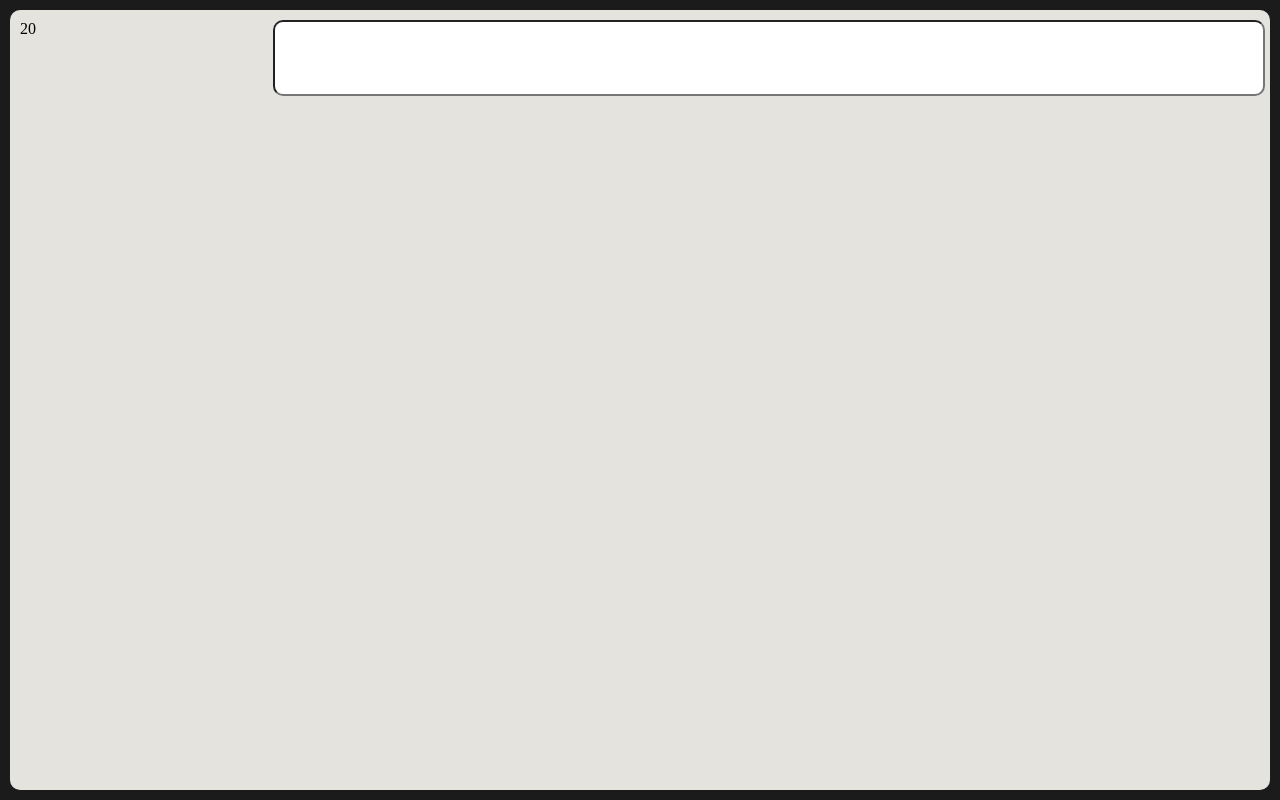
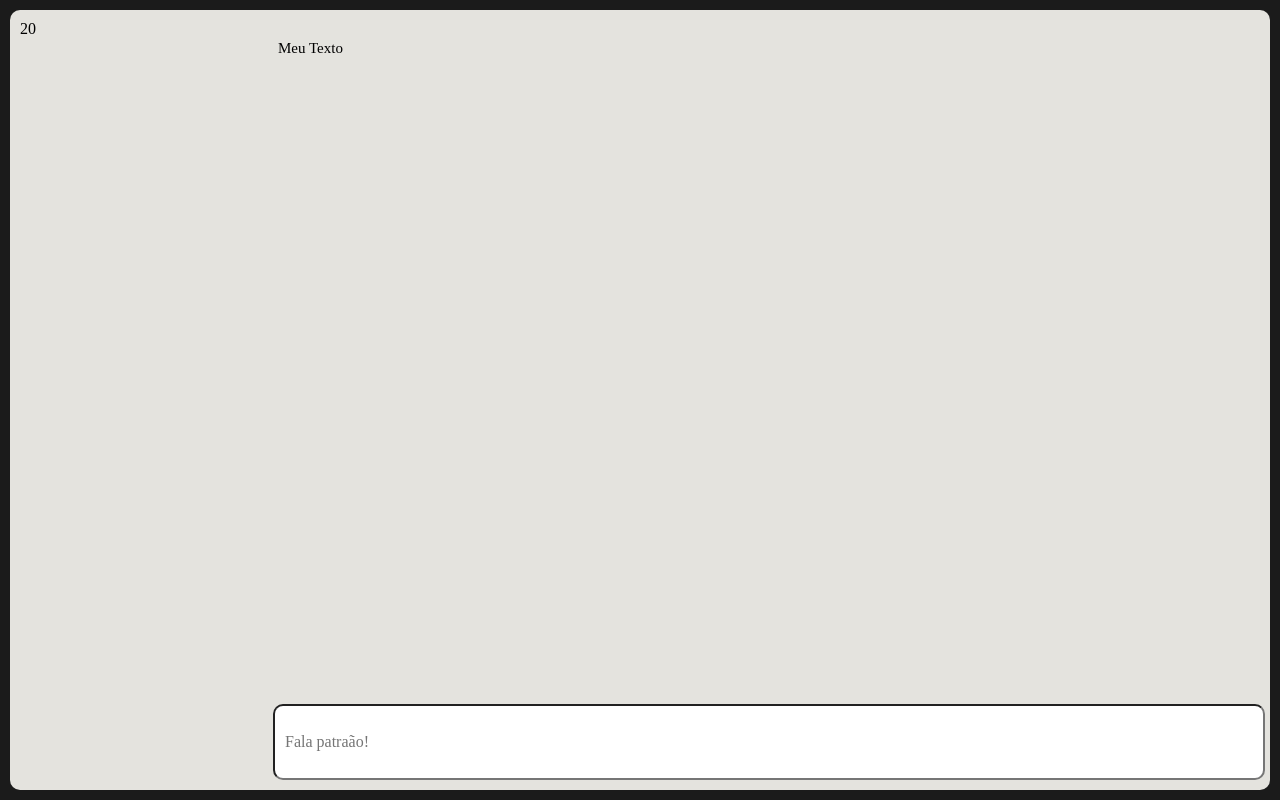
Before and after one commit to O-orion/my-prompt, a React (Create React App) app: page / in a window 1280 px wide. Built offline with nearby package versions, Linux system fonts and the light colour scheme.

Commit message:
feat: criando components textprompt,display prompts,card prompts e myprompts

```diff
--- /dev/null
+++ b/src/components/component/TextPrompt.tsx
@@ -0,0 +1,5 @@
+import styled from "styled-components";
+
+export const TextPrompt = styled.p`
+font-size: 15px;
+`
--- /dev/null
+++ b/src/components/groupComponents/BoxPrompts.tsx
@@ -0,0 +1,10 @@
+import Container from "../component/Container.styled";
+import { CardPrompt } from "./CardPrompt";
+
+export function BoxPrompts() {
+    return(
+        <Container width="100%" height="90%">
+            <CardPrompt></CardPrompt>
+        </Container>
+    )
+}
--- /dev/null
+++ b/src/components/groupComponents/CardPrompt.tsx
@@ -0,0 +1,11 @@
+import Container from "../component/Container.styled";
+import { TextPrompt } from "../component/TextPrompt";
+
+
+export function CardPrompt() {
+    return (
+        <Container color="#000" width="100%" height="auto" padding="5px">
+            <TextPrompt>Meu Texto</TextPrompt>
+        </Container>
+    )
+}
--- a/src/components/groupComponents/DisplayPrompt.tsx
+++ /dev/null
@@ -1,10 +0,0 @@
-import Container from "../component/Container.styled";
-import { InputPrompt } from "../component/Input";
-
-export function DisplayPrompt() {
-    return (
-        <Container width="100%" height="100%" padding="0" >
-            <InputPrompt></InputPrompt>
-        </Container>
-    )
-}
--- /dev/null
+++ b/src/components/layouts/DisplayPrompt.tsx
@@ -0,0 +1,12 @@
+import Container from "../component/Container.styled";
+import { InputPrompt } from "../component/Input";
+import { BoxPrompts } from "../groupComponents/BoxPrompts";
+
+export function DisplayPrompt() {
+    return (
+        <Container color="#000" width="100%" height="100%" padding="0" >
+            <BoxPrompts></BoxPrompts>
+            <InputPrompt placeholder="Fala patraão!"></InputPrompt>
+        </Container>
+    )
+}
--- a/src/components/layouts/MyPromps.tsx
+++ b/src/components/layouts/MyPromps.tsx
@@ -1,5 +1,5 @@
 import { ContainerGrid } from "../component/ContainerGrid.styled";
-import { DisplayPrompt } from "../groupComponents/DisplayPrompt";
+import { DisplayPrompt } from "./DisplayPrompt";
 
 export function MyPrompts() {
     return (
```
